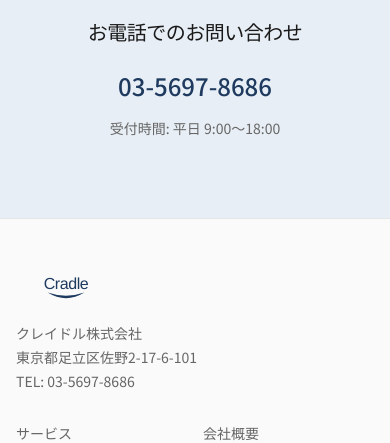
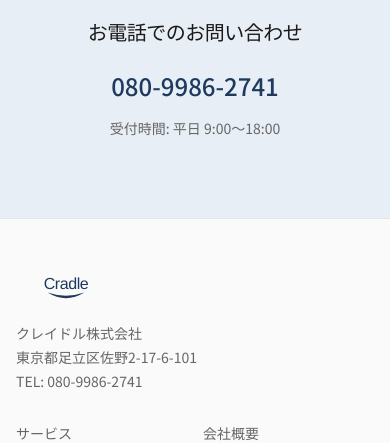
Before and after one commit to ikki-dali/cradle-homepage, a Next.js app in the folder cradle-website/: page /contact in a window 390 px wide. Shown: the part 1197-1640 px from the top of the page. Built offline with nearby package versions, Linux system fonts and the light colour scheme.

Commit message:
Update company phone number to 080-9986-2741
Co-Authored-By: Claude Opus 4.5 <noreply@anthropic.com>

```diff
--- a/cradle-website/src/app/about/page.tsx
+++ b/cradle-website/src/app/about/page.tsx
@@ -8,7 +8,7 @@ const companyInfo = [
   { label: "所在地", value: "東京都足立区佐野2-17-6-101" },
   { label: "設立", value: "2017年" },
   { label: "代表者", value: "竹越茜" },
-  { label: "電話番号", value: "03-5697-8686" },
+  { label: "電話番号", value: "080-9986-2741" },
   {
     label: "事業内容",
     value: "AI・DX支援、法人リスキリング支援、受託開発、ホームページ制作",
--- a/cradle-website/src/app/contact/page.tsx
+++ b/cradle-website/src/app/contact/page.tsx
@@ -322,7 +322,7 @@ export default function ContactPage() {
                 className="text-2xl sm:text-3xl font-medium mb-4 transition-colors duration-500"
                 style={{ color: "var(--theme-primary, #1a1a1a)" }}
               >
-                03-5697-8686
+                080-9986-2741
               </p>
               <p className="text-sm text-muted-foreground">
                 受付時間: 平日 9:00〜18:00
--- a/cradle-website/src/app/layout.tsx
+++ b/cradle-website/src/app/layout.tsx
@@ -93,7 +93,7 @@ const jsonLd = {
   },
   contactPoint: {
     "@type": "ContactPoint",
-    telephone: "+81-3-5697-8686",
+    telephone: "+81-80-9986-2741",
     contactType: "customer service",
     availableLanguage: "Japanese",
   },
--- a/cradle-website/src/app/legal/page.tsx
+++ b/cradle-website/src/app/legal/page.tsx
@@ -6,7 +6,7 @@ const legalInfo = [
   { label: "販売者名", value: "クレイドル株式会社" },
   { label: "代表責任者", value: "竹越茜" },
   { label: "住所", value: "東京都足立区佐野2-17-6-101" },
-  { label: "電話番号", value: "03-5697-8686" },
+  { label: "電話番号", value: "080-9986-2741" },
   { label: "メールアドレス", value: "info@crdl.co.jp" },
   { label: "販売URL", value: "https://crdl.co.jp", isLink: true },
   { label: "支払方法", value: "銀行振込またはクレジットカード" },
--- a/cradle-website/src/app/privacy/page.tsx
+++ b/cradle-website/src/app/privacy/page.tsx
@@ -81,7 +81,7 @@ AI・DX支援、法人リスキリング支援、受託開発、ホームペー
 
 クレイドル株式会社
 住所：東京都足立区佐野2-17-6-101
-電話番号：03-5697-8686
+電話番号：080-9986-2741
 メールアドレス：info@crdl.co.jp`,
   },
 ];
--- a/cradle-website/src/components/layout/Footer.tsx
+++ b/cradle-website/src/components/layout/Footer.tsx
@@ -20,7 +20,7 @@ const legalItems = [
 const companyInfo = {
   name: "クレイドル株式会社",
   address: "東京都足立区佐野2-17-6-101",
-  tel: "03-5697-8686",
+  tel: "080-9986-2741",
 };
 
 export function Footer() {
```
